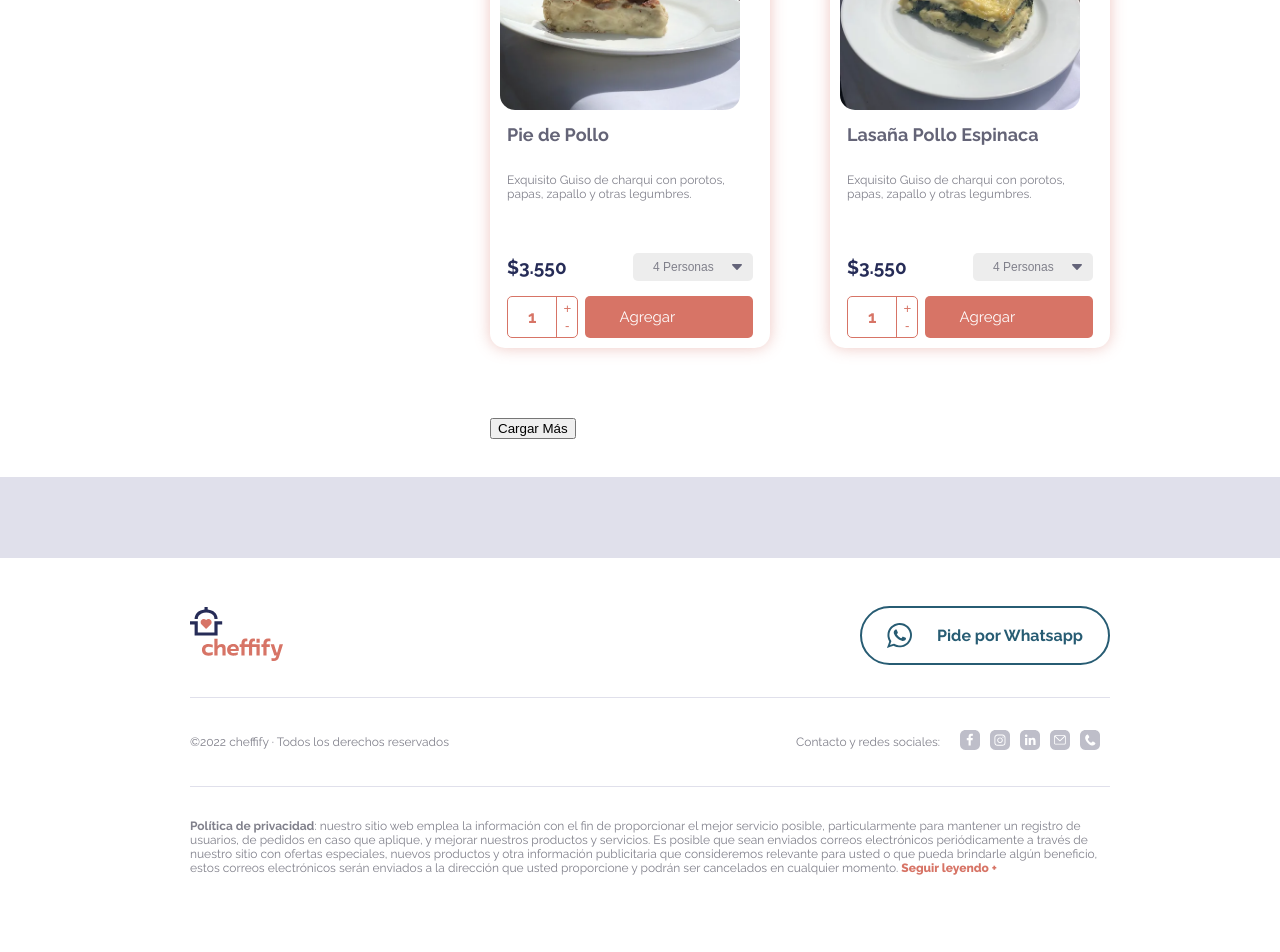
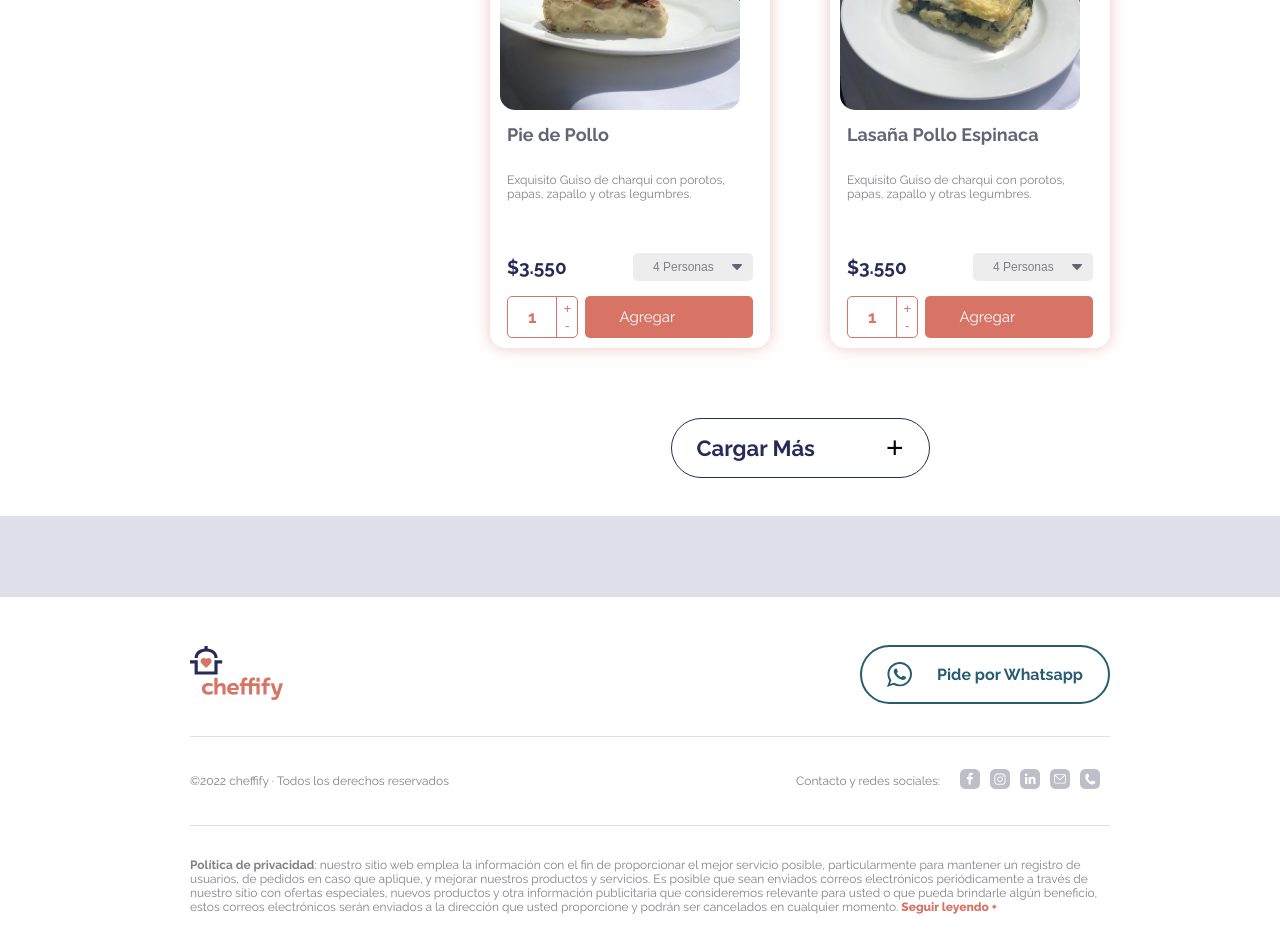
Before and after one commit to mts4/mjatumesa, a React (Create React App) app: page /shop in a window 1280 px wide. Shown: the part 1729-2681 px from the top of the page. Built offline with nearby package versions, Linux system fonts and the light colour scheme; some icons are missing.

Commit message:
Style btn load more

```diff
--- a/src/components/organisms/products/productsFilter/index.js
+++ b/src/components/organisms/products/productsFilter/index.js
@@ -16,9 +16,7 @@ const ProductsFilter = () => {
   const handleChangeSelect = order =>
     setDataProduct(orderProducts(PRODUCTS, order))
 
-  const handleClickLoadMore = () => {
-    setOffSet(offSet + offSet)
-  }
+  const handleClickLoadMore = () => setOffSet(offSet + offSet)
 
   return (
     <Wrapper>
@@ -47,7 +45,10 @@ const ProductsFilter = () => {
             .map(product => <ProductCard key={product.id} data={product} />)}
       </div>
       <div className='loadMore'>
-        <button onClick={handleClickLoadMore}>Cargar Más</button>
+        <button onClick={handleClickLoadMore} className='loadMore__btn'>
+          <span className='loadMore__btn-text'>Cargar Más</span>
+          <i className='loadMore__btn-icon'>+</i>
+        </button>
       </div>
     </Wrapper>
   )
--- a/src/components/organisms/products/productsFilter/styles.js
+++ b/src/components/organisms/products/productsFilter/styles.js
@@ -58,5 +58,35 @@ const Wrapper = styled.div`
       margin-right: 0px;
     }
   }
+  .loadMore {
+    display: flex;
+    justify-content: center;
+    align-items: center;
+    &__btn {
+      display: flex;
+      justify-content: space-between;
+      align-items: center;
+      border: none;
+      background-color: ${COLORS.white};
+      border: 1px solid ${COLORS.violetDark};
+      border-radius: 31px;
+      padding: 25px;
+      width: 100%;
+      max-width: 259px;
+      height: 100%;
+      max-height: 60px;
+      cursor: pointer;
+      &-text {
+        font-size: 22px;
+        color: ${COLORS.violetDark};
+        font-family: 'Raleway';
+        font-weight: 600;
+      }
+      &-icon {
+        font-style: normal;
+        font-size: 30px;
+      }
+    }
+  }
 `
 export default Wrapper
```
